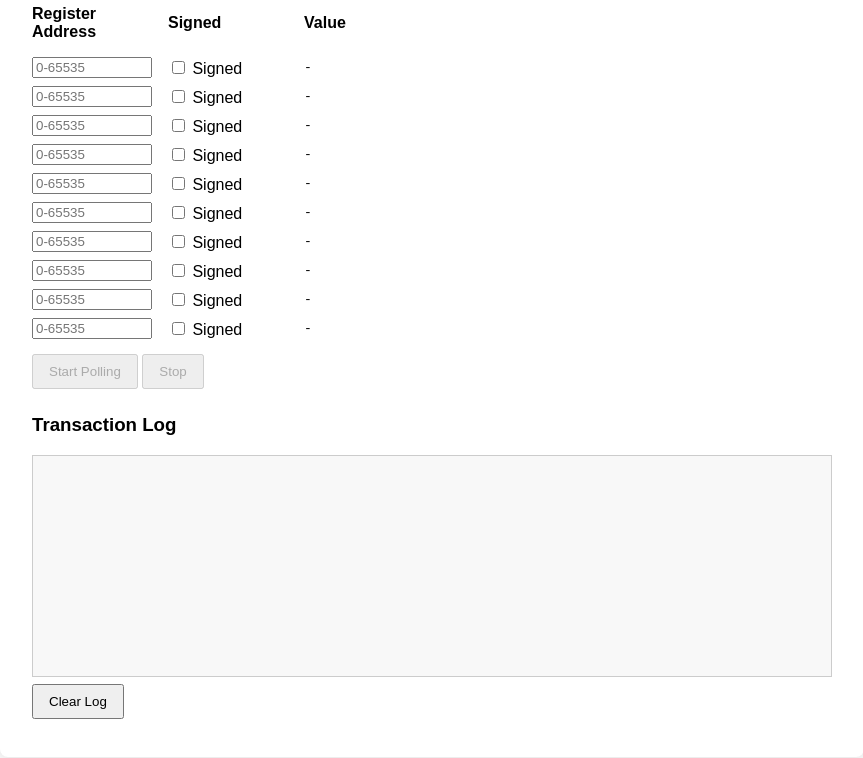
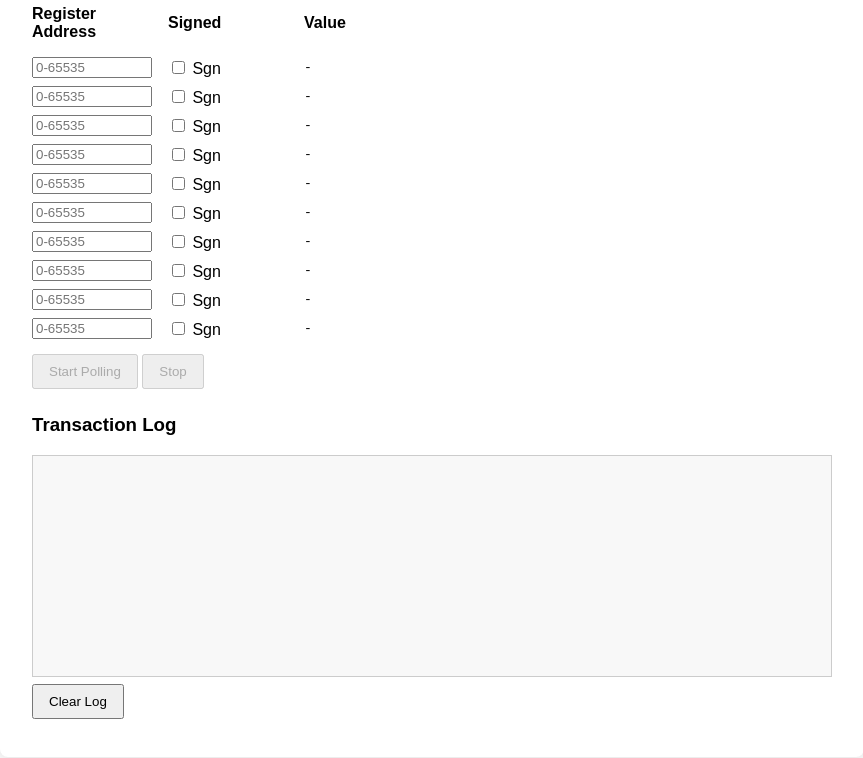
Before and after one commit to mradziwo/WebModbus, a plain HTML site: page index.html in a window 1280 px wide. Shown: the part 186-944 px from the top of the page, without its empty margins (208-1071 px from the left). Drawn offline with Linux system fonts and the light colour scheme.

Commit message:
Update index.html

```diff
--- a/index.html
+++ b/index.html
@@ -35,7 +35,7 @@
             <template id="rowTemplate">
                 <div class="config-row">
                     <input type="number" class="regAddress" placeholder="0-65535" min="0" max="65535">
-                    <label><input type="checkbox" class="signedCheck"> Signed</label>
+                    <label><input type="checkbox" class="signedCheck"> Sgn</label>
                     <div class="valueDisplay">-</div>
                 </div>
             </template>
```
